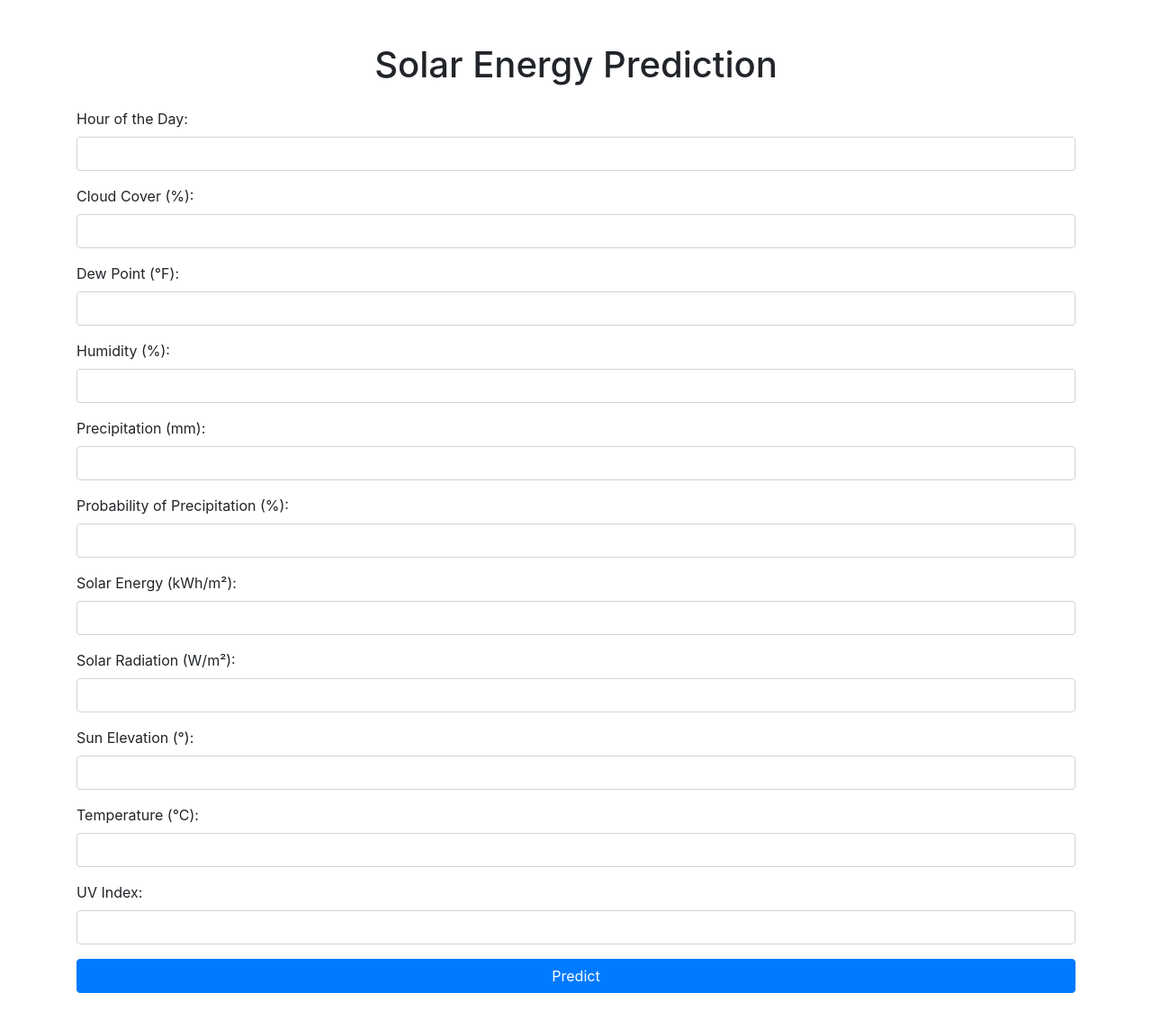
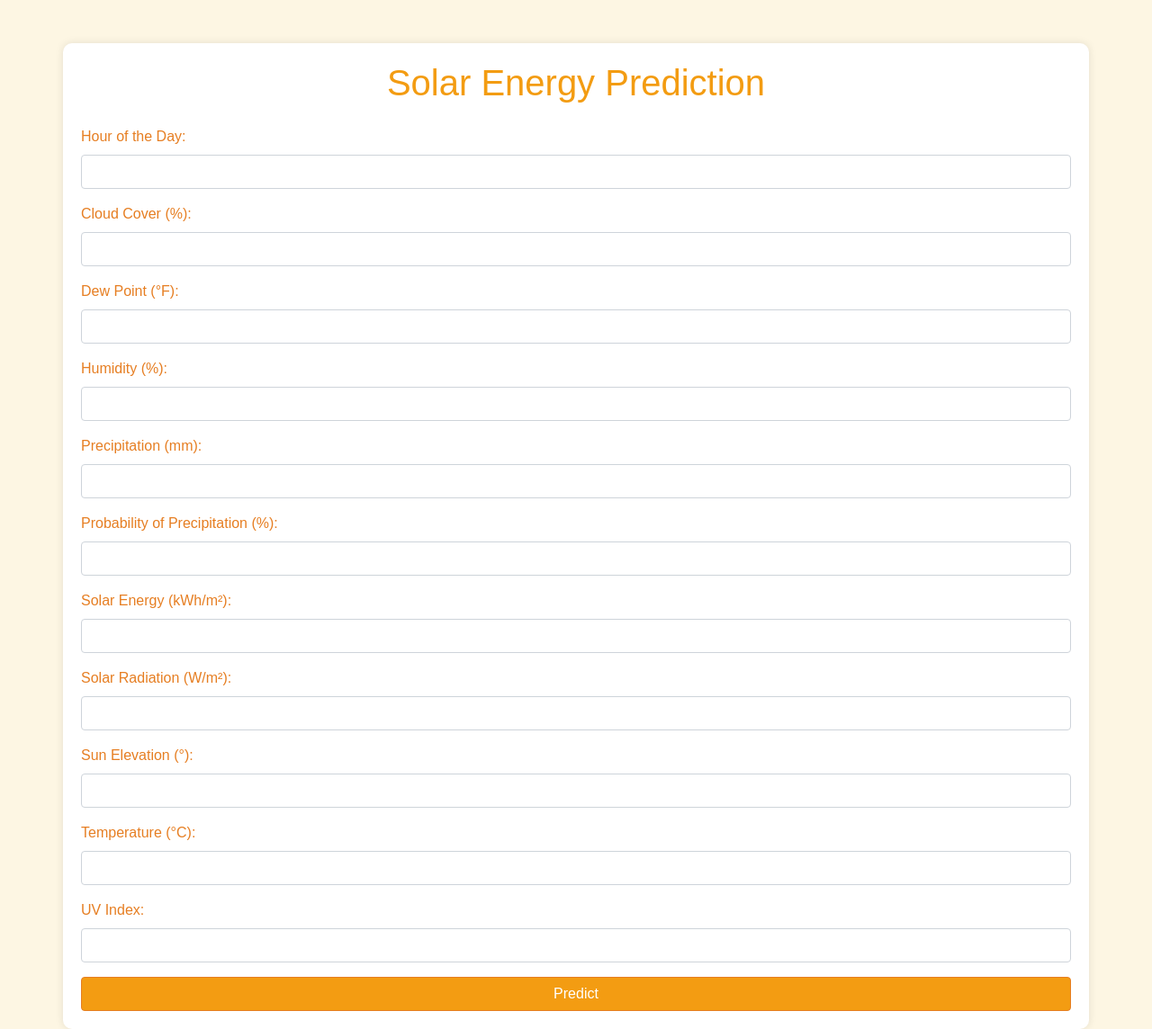
Before and after one commit to GitYaw/Solar-Powered, a Flask app: page / in a window 1280 px wide. Shown: the whole page at 90% size. Before the commit the page ends 1104 px from the top, so only its background shows below. Run offline with Flask 3, Linux system fonts and the light colour scheme; some libraries are stand-ins or nearby versions.

Commit message:
Add solar theming to pages

```diff
--- a/main.py
+++ b/main.py
@@ -4,7 +4,7 @@ from tensorflow.keras.models import load_model
 
 app = Flask(__name__)
 
-# Load your pre-trained machine learning model
+# Load pre-trained machine learning model
 model = load_model('tiny_200.h5')
 
 @app.route("/")
@@ -32,7 +32,7 @@ def predict():
             input_data = np.array([[hour, cloudcover, dew, humidity, precip, precipprob,
                                     solarenergy, solarradiation, sunelevation, temp, uvindex]])
 
-            # Make prediction using your model
+            # Make prediction using model
             prediction = model.predict(input_data)
 
             # Format the prediction for display
--- /dev/null
+++ b/static/styles.css
@@ -0,0 +1,41 @@
+body {
+    background-color: #fdf6e3;
+    color: #333;
+    font-family: 'Arial', sans-serif;
+}
+
+.container {
+    background-color: #fff;
+    border-radius: 10px;
+    padding: 20px;
+    box-shadow: 0 0 10px rgba(0,0,0,0.1);
+}
+
+h1 {
+    color: #f39c12;
+    text-align: center;
+}
+
+form {
+    margin-top: 20px;
+}
+
+.form-group label {
+    color: #e67e22;
+}
+
+.btn-primary {
+    background-color: #f39c12;
+    border-color: #e67e22;
+}
+
+.btn-primary:hover {
+    background-color: #e67e22;
+    border-color: #d35400;
+}
+
+.alert-success {
+    background-color: #f1c40f;
+    color: #333;
+    border-color: #e67e22;
+}
--- a/templates/index.html
+++ b/templates/index.html
@@ -4,6 +4,7 @@
     <meta charset="UTF-8">
     <meta name="viewport" content="width=device-width, initial-scale=1">
     <link href="https://maxcdn.bootstrapcdn.com/bootstrap/4.5.2/css/bootstrap.min.css" rel="stylesheet">
+    <link rel="stylesheet" href="{{ url_for('static', filename='styles.css') }}">
     <title>Solar Energy Prediction</title>
 </head>
 <body>
--- a/templates/result.html
+++ b/templates/result.html
@@ -4,6 +4,7 @@
     <meta charset="UTF-8">
     <meta name="viewport" content="width=device-width, initial-scale=1">
     <link href="https://maxcdn.bootstrapcdn.com/bootstrap/4.5.2/css/bootstrap.min.css" rel="stylesheet">
+    <link rel="stylesheet" href="{{ url_for('static', filename='styles.css') }}">
     <title>Prediction Result</title>
 </head>
 <body>
```
